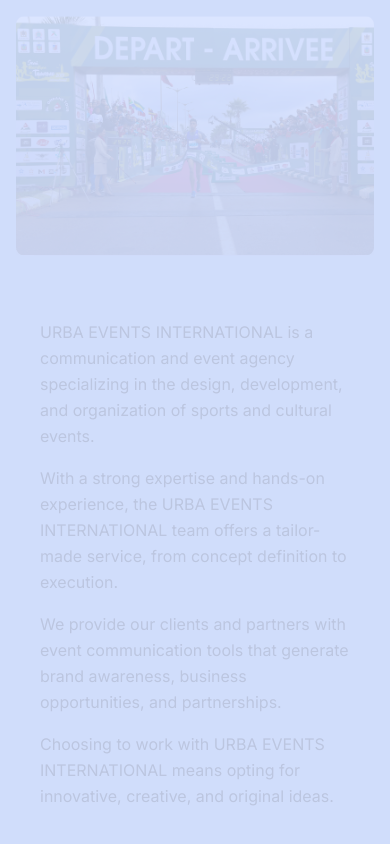
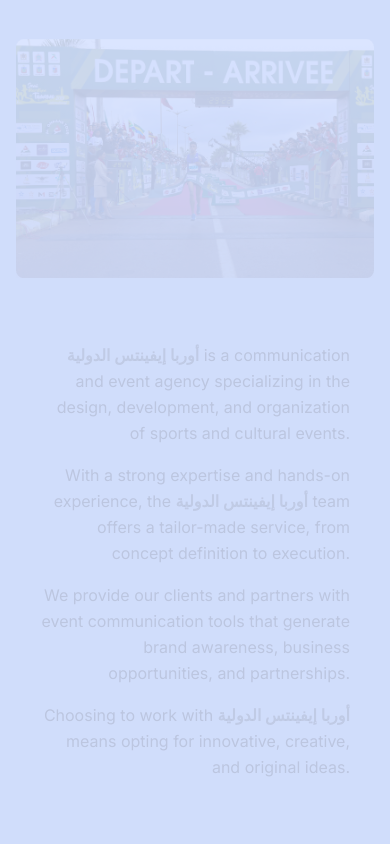
Before and after one commit to No0ne003/Events-website, a Next.js app: page /en in a window 390 px wide. Shown: the part 1756-2600 px from the top of the page. Built offline with nearby package versions, Linux system fonts and the light colour scheme; no server answers.

Commit message:
feat: multi laungege

```diff
--- a/messages/ar.json
+++ b/messages/ar.json
@@ -35,6 +35,15 @@
         "title": "تأجير المعدات",
         "description": "معدات الصوت والصوت، الإضاءة، الشاشات العملاقة LED، المسارح، الخيام والأغطية، الهياكل والأرضيات، المدرجات، الأثاث، إلخ..."
       }
+    },
+    "about-us": {
+      "title": "معلومات عنا",
+      "description": [
+        "أوربا إيفينتس الدولية هي وكالة اتصال وتنظيم فعاليات متخصصة في تصميم وتطوير وتنظيم الفعاليات الرياضية والثقافية.",
+        "بفضل الخبرة القوية والتجربة العملية، يقدم فريق أوربا إيفينتس الدولية خدمة مصممة خصيصًا، من تعريف الفكرة إلى التنفيذ.",
+        "نحن نوفر لعملائنا وشركائنا أدوات اتصال الفعاليات التي تولد الوعي بالعلامة التجارية، والفرص التجارية، والشراكات.",
+        "اختيار العمل مع أوربا إيفينتس الدولية يعني اختيار أفكار مبتكرة وإبداعية وأصلية."
+      ]
     }
   }
 }
--- a/messages/en.json
+++ b/messages/en.json
@@ -35,6 +35,15 @@
         "title": "EQUIPMENT RENTAL",
         "description": "Sound and audio equipment, Lighting, Giant LED screens, Stages, Tents and tarpaulins, Structures and flooring, Bleachers, Furniture, etc..."
       }
+    },
+    "about-us": {
+      "title": "about us",
+      "description": [
+        "URBA EVENTS INTERNATIONAL is a communication and event agency specializing in the design, development, and organization of sports and cultural events.",
+        "With a strong expertise and hands-on experience, the URBA EVENTS INTERNATIONAL team offers a tailor-made service, from concept definition to execution.",
+        "We provide our clients and partners with event communication tools that generate brand awareness, business opportunities, and partnerships.",
+        "Choosing to work with URBA EVENTS INTERNATIONAL means opting for innovative, creative, and original ideas."
+      ]
     }
   }
 }
--- a/messages/fr.json
+++ b/messages/fr.json
@@ -35,6 +35,15 @@
         "title": "LOCATION DE MATÉRIEL",
         "description": "Matériel sonore et audio, Éclairage, Écrans géants LED, Scènes, Tentes et bâches, Structures et planchers, Gradins, Mobilier, etc..."
       }
+    },
+    "about-us": {
+      "title": "À Propos",
+      "description": [
+        "URBA EVENTS INTERNATIONAL est une agence de communication et d'événement spécialisée dans la conception, le développement et l'organisation d'événements sportifs et culturels.",
+        "Avec une solide expertise et une expérience pratique, l'équipe d'URBA EVENTS INTERNATIONAL offre un service sur mesure, de la définition du concept à l'exécution.",
+        "Nous fournissons à nos clients et partenaires des outils de communication événementielle qui génèrent de la notoriété, des opportunités commerciales et des partenariats.",
+        "Choisir de travailler avec URBA EVENTS INTERNATIONAL, c'est opter pour des idées innovantes, créatives et originales."
+      ]
     }
   }
 }
--- a/src/app/[locale]/_components/Home/About/About.tsx
+++ b/src/app/[locale]/_components/Home/About/About.tsx
@@ -1,20 +1,29 @@
 "use client";
-import { Icons } from "@/components/icons";
+
+import { useTranslations } from "next-intl";
 import SectionTitle from "@/components/ui/SectionTitle";
 import Image from "next/image";
 import { motion } from "framer-motion";
 import { fadeInUp, transitionSettings } from "@/lib/utils";
 
+// Constants
+const BOLD_TEXT_HTML =
+  "<strong class='text-foreground/80'>أوربا إيفينتس الدولية</strong>";
+
+const fadeInAnimation = {
+  initial: { opacity: 0, y: 20 },
+  whileInView: { opacity: 1, y: 0 },
+  transition: {
+    duration: 0.8,
+    ease: [0.19, 1, 0.22, 1],
+  },
+};
+
 export default function About() {
-  const content = {
-    title: "About Us",
-    description: [
-      "URBA EVENTS INTERNATIONAL is a communication and event agency specializing in the design, development, and organization of sports and cultural events.",
-      "With a strong expertise and hands-on experience, the URBA EVENTS INTERNATIONAL team offers a tailor-made service, from concept definition to execution.",
-      "We provide our clients and partners with event communication tools that generate brand awareness, business opportunities, and partnerships.",
-      "Choosing to work with URBA EVENTS INTERNATIONAL means opting for innovative, creative, and original ideas.",
-    ],
-  };
+  const t = useTranslations("HomePage.about-us");
+  const title = t.raw("title");
+  const description = t.raw("description");
+
   return (
     <motion.section
       initial="hidden"
@@ -23,21 +32,17 @@
       transition={transitionSettings}
       className="py-16 flex flex-col gap-10 bg-primary/20"
     >
-      <SectionTitle title={content.title} />
+      <SectionTitle title={title} />
+
       <div className="container flex flex-col lg:flex-row items-center gap-10 px-4 lg:px-8">
         <motion.div
-          initial={{ opacity: 0, y: 20 }}
-          whileInView={{ opacity: 1, y: 0 }}
-          transition={{
-            duration: 1,
-            ease: [0.19, 1, 0.22, 1],
-            delay: 0.3,
-          }}
-          className="relative w-full lg:w-1/2 h-full self-start overflow-hidden"
+          {...fadeInAnimation}
+          transition={{ ...fadeInAnimation.transition, delay: 0.3 }}
+          className="relative w-full lg:w-1/2 h-full overflow-hidden"
         >
           <Image
             src="/semi-marathon-2.jpg"
-            alt="marathon"
+            alt="Marathon event"
             layout="responsive"
             width={500}
             height={400}
@@ -48,19 +53,22 @@
 
         <div className="w-full lg:w-1/2 flex flex-col justify-center gap-5 p-6">
           <div className="max-w-2xl flex flex-col gap-4 leading-relaxed">
-            {content.description.map((paragraph, index) => (
+            {description.map((paragraph, index) => (
               <motion.p
-                initial={{ opacity: 0, y: 20 }}
-                whileInView={{ opacity: 1, y: 0 }}
+                key={index}
+                className="text-end"
+                {...fadeInAnimation}
                 transition={{
-                  duration: 0.8,
-                  ease: [0.19, 1, 0.22, 1],
+                  ...fadeInAnimation.transition,
                   delay: 0.08 * index,
                 }}
-                key={index}
-              >
-                {paragraph}
-              </motion.p>
+                dangerouslySetInnerHTML={{
+                  __html: paragraph.replace(
+                    /URBA EVENTS INTERNATIONAL/g,
+                    BOLD_TEXT_HTML,
+                  ),
+                }}
+              />
             ))}
           </div>
         </div>
```
